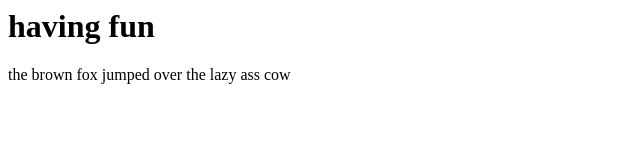
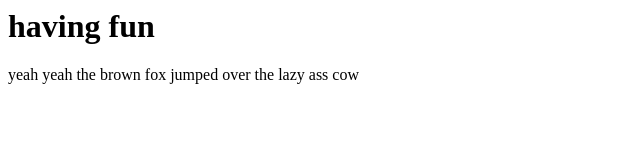
Before and after one commit to peter-wathithi/pixiewailer, a plain HTML site: page test2/index.html in a window 1280 px wide. Shown: the full height of the page, 0-640 px from the left. Drawn offline with Linux system fonts and the light colour scheme.

Commit message:
yeah yeah

```diff
--- a/test2/index.html
+++ b/test2/index.html
@@ -4,6 +4,6 @@
 </head>
 <body>
 <h1> having fun </h1>
-<p> the brown fox jumped over the lazy ass cow</p>
+<p> yeah yeah the brown fox jumped over the lazy ass cow</p>
 </body>
 </html>
```
Also changed, not shown: 1 other file.
